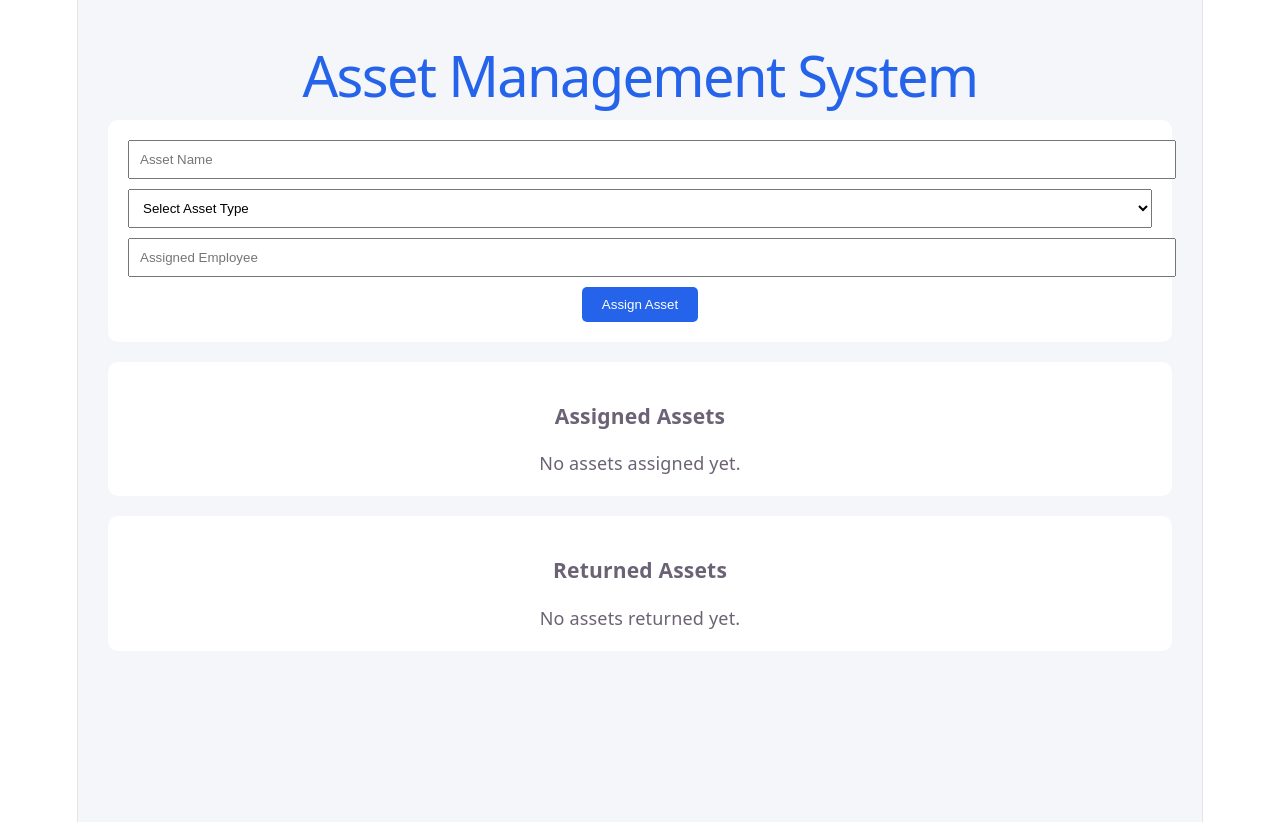
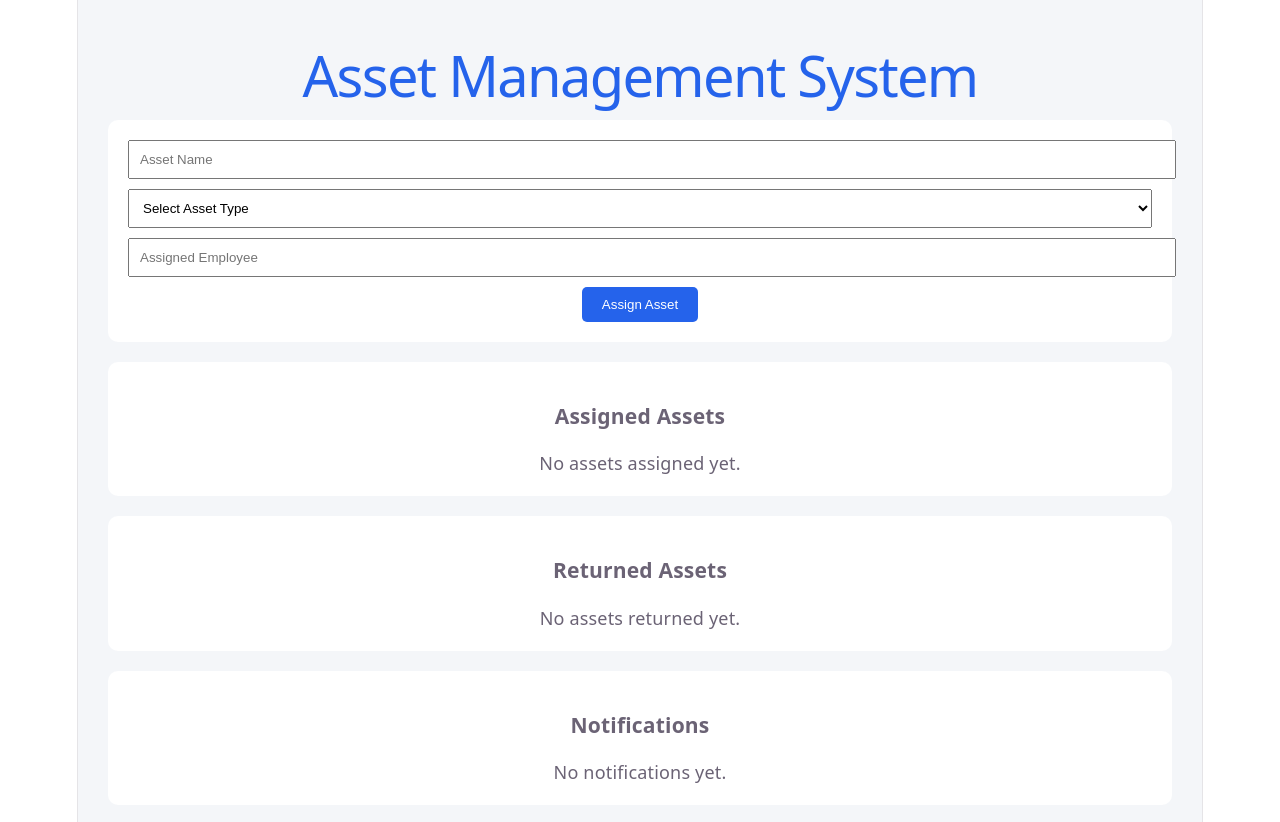
Before and after one commit to tamannataretiya/login-signup-app, a React (Vite) app: page / in a window 1280 px wide. Shown: the top 822 px of the page. Built offline with nearby package versions, Linux system fonts and the light colour scheme.

Commit message:
Add notification engine

```diff
--- a/src/AssetManagement.jsx
+++ b/src/AssetManagement.jsx
@@ -6,6 +6,11 @@ function AssetManagement() {
   const [assignedEmployee, setAssignedEmployee] = useState("");
   const [assets, setAssets] = useState([]);
   const [returnedAssets, setReturnedAssets] = useState([]);
+  const [notifications, setNotifications] = useState([]);
+
+  const addNotification = (message) => {
+    setNotifications([{ message, time: new Date().toLocaleTimeString() }, ...notifications]);
+  };
 
   const handleAssign = () => {
     if (!assetName || !assetType || !assignedEmployee) {
@@ -13,6 +18,7 @@ function AssetManagement() {
       return;
     }
     setAssets([...assets, { assetName, assetType, assignedEmployee }]);
+    addNotification(`${assetType} "${assetName}" assigned to ${assignedEmployee}`);
     setAssetName("");
     setAssetType("");
     setAssignedEmployee("");
@@ -22,6 +28,7 @@ function AssetManagement() {
     const returned = assets[index];
     setReturnedAssets([...returnedAssets, returned]);
     setAssets(assets.filter((_, i) => i !== index));
+    addNotification(`${returned.assetType} "${returned.assetName}" returned by ${returned.assignedEmployee}`);
   };
 
   return (
@@ -140,6 +147,21 @@ function AssetManagement() {
           </table>
         )}
       </div>
+
+      <div style={{ backgroundColor: "white", padding: "20px", borderRadius: "10px", marginTop: "20px" }}>
+        <h3>Notifications</h3>
+        {notifications.length === 0 ? (
+          <p>No notifications yet.</p>
+        ) : (
+          <ul style={{ paddingLeft: "20px" }}>
+            {notifications.map((n, i) => (
+              <li key={i} style={{ marginBottom: "8px" }}>
+                {n.message} <span style={{ color: "#888", fontSize: "12px" }}>({n.time})</span>
+              </li>
+            ))}
+          </ul>
+        )}
+      </div>
     </div>
   );
 }
```
